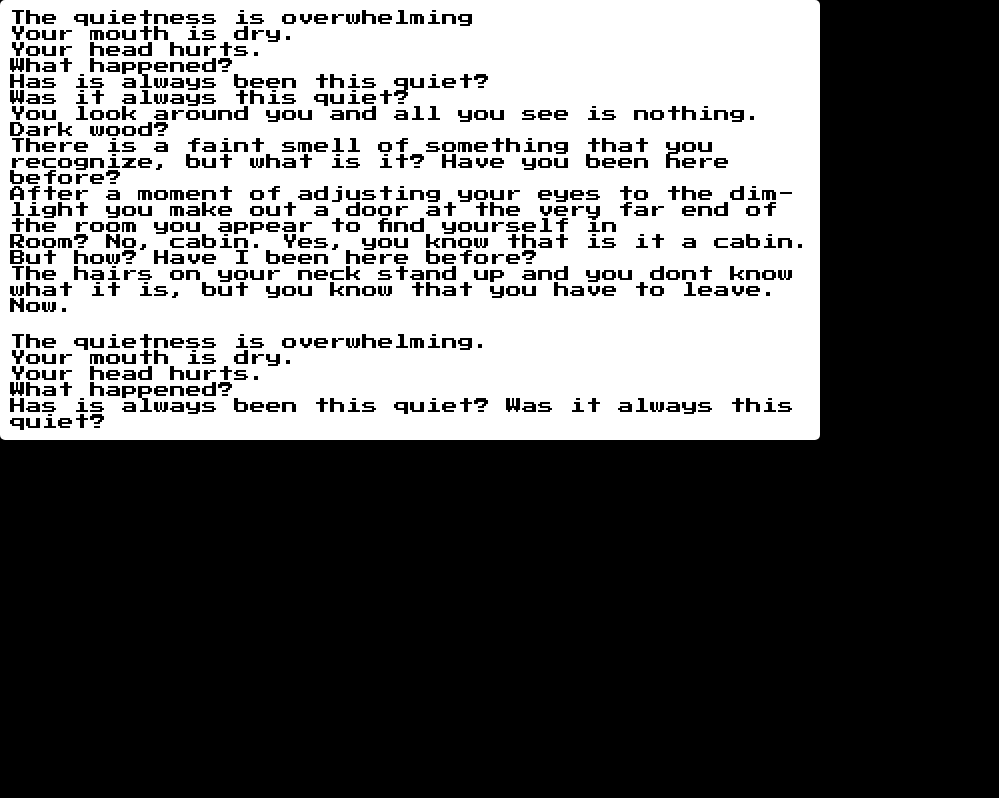
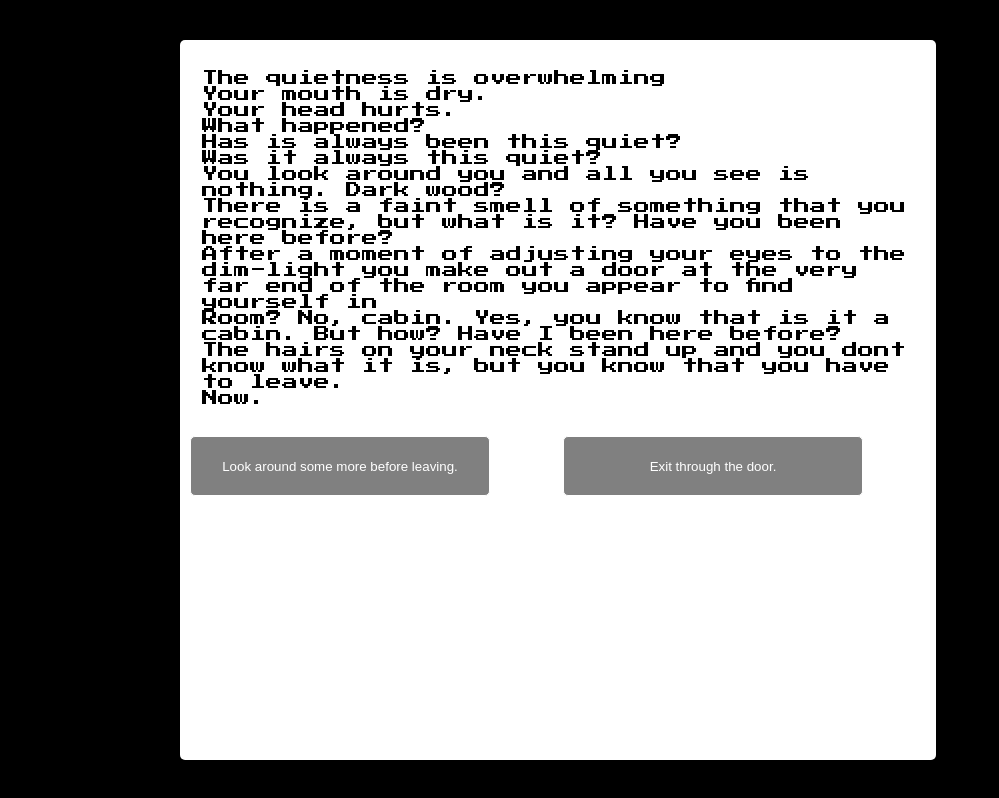
Before and after one commit to wictoriadrefelt/twistedStories, a website built with Vite: page index.html in a window 1280 px wide. Shown: the whole page, without its empty margins (0-999 px from the left). Built offline with nearby package versions, Linux system fonts and the light colour scheme.

Commit message:
something that works

```diff
--- a/index.html
+++ b/index.html
@@ -7,12 +7,17 @@
     <title>Dark forest</title>
   </head>
   <body>
+    <div class="main-area">
     <div class='container'>
-      <div class="text">Text</div>
+      <div class="text" id="text">Text</div>
+
       <div class="btn-grid" id="options">
-      <button class='btn' id="choiceOne"></button>
-      <button class='btn' id="choiceTwo"></button>
+      <button class='btn' id="left"></button>
+      <button class='btn' id="right"></button>
+      <div class="space" id="choiceOne"></div>
+      <div class="space" id="choiceTwo"></div>
       </div>
+    </div>
     </div>
     <script type="module" src="/src/main.ts"></script>
   </body>
--- a/src/gameData.ts
+++ b/src/gameData.ts
@@ -1,16 +1,16 @@
 
-import { nextStep } from "./styles/types";
+import { Step } from "./styles/types";
 
-export const gameDataList: nextStep[] = [{
+export const gameDataList: Step[] = [{
     id: 1,
-    story: 'The quietness is overwhelming' + '<br>' + 'Your mouth is dry.' + '<br>' +  'Your head hurts.' + '<br>' +  'What happened?' + '<br>' +  'Has is always been this quiet?' + '<br>' +  'Was it always this quiet?' + '<br>' +  'You look around you and all you see is nothing. Dark wood?' + '<br>' + 'There is a faint smell of something that you recognize, but what is it? Have you been here before?' + '<br>' +  'After a moment of adjusting your eyes to the dim-light you make out a door at the very far end of the room you appear to find yourself in' + '<br>' +  'Room? No, cabin. Yes, you know that is it a cabin. But how? Have I been here before? '+ '<br>' +  'The hairs on your neck stand up and you dont know what it is, but you know that you have to leave. '+ '<br>' + 'Now.',
+    story: 'The quietness is overwhelming \n Your mouth is dry. \n Your head hurts. \n What happened? \n Has is always been this quiet? \n Was it always this quiet? \n You look around you and all you see is nothing. Dark wood? \n There is a faint smell of something that you recognize, but what is it? Have you been here before? \n After a moment of adjusting your eyes to the dim-light you make out a door at the very far end of the room you appear to find yourself in \n Room? No, cabin. Yes, you know that is it a cabin. But how? Have I been here before? \n The hairs on your neck stand up and you dont know what it is, but you know that you have to leave. \n Now.',
     choices: {
         one: {text: 'Look around some more before leaving.', path: 3},
         two: {text: 'Exit through the door. ', path: 2}
     }
 }, {
 id: 2,
-    story: "You walk through the busted up, old wooden door. You're surprised that it was in any condition to hold anything out in the first place" + '<br>' +  "It is darker out here somehow. Like someone has compressed the darkness and it now sits like a heavy, blanket over your eyes." + '<br>' + "It's no longer quiet. Thousands of sounds that you can not comprehend. It feels like your head is about to explode." + '<br>' +  "And you can not see. Anything." + '<br>' +  " You fall down to the ground and you feel moss underneath your fingers. Or is it moss? At this point your head is too far gone. The darkness consumes you. " ,
+    story: "You walk through the busted up, old wooden door. You're surprised that it was in any condition to hold anything out in the first place \n It is darker out here somehow. Like someone has compressed the darkness and it now sits like a heavy, blanket over your eyes. \n It's no longer quiet. Thousands of sounds that you can not comprehend. It feels like your head is about to explode. \n And now you can not see. Anything. \n You fall down to the ground and you feel moss underneath your fingers. Or is it moss? At this point your head is too far gone. The darkness consumes you. " ,
     choices: {
         one: {text: 'Start over', path: 1},
         two: {text: '', path: 1}
@@ -26,7 +26,7 @@ id: 2,
     },
     {
         id: 4,
-            story: "You feel safer now that you have a source of light." + '<br>' +  " The darkness is heavy within the cabin but somehow when you open the busted up, old wooden door, the darkness apears to be heavier outside of the cabin. Like someone has thrown a dark blanket over your eyes. " + '<br>' +  "You quickly press the on-button on the flash-light and every fiber of your being is begging that it will work. " + '<br>' +  " Light. " + '<br>' +  "Not as strong as you would have liked it. But strong enough to pierce through at least some of the overwhelming darkness. There are trees everywhere you look. You are in a forest. Familiar to you somehow. " + '<br>' +  " The forest grows thick everywhere you look but to your left the trees seem to be slightly less stacked together. " + '<br>' +  " You feel as if this hold significance. Go left or go right? ",
+            story: "You feel safer now that you have a source of light. \n The darkness is heavy within the cabin but somehow when you open the busted up, old wooden door, the darkness apears to be heavier outside of the cabin. Like someone has thrown a dark blanket over your eyes. \n You quickly press the on-button on the flash-light and every fiber of your being is begging that it will work. \n Light. \n Not as strong as you would have liked it. But strong enough to pierce through at least some of the overwhelming darkness. There are trees everywhere you look. You are in a forest. Familiar to you somehow. \n The forest grows thick everywhere you look but to your left the trees seem to be slightly less stacked together. \n You feel as if this hold significance. Go left or go right? ",
              choices: {
                 one: {text: 'Go left', path: 5},
                 two: {text: 'Go right', path: 6}
@@ -35,7 +35,7 @@ id: 2,
         },
         {
             id: 5,
-                story: "At first it seems like you can squeeze through the first line of trees. But the further you get, you feel yourself somehow getting more and more stuck. Is it the branches? Is the ground?" + '<br>' +  " You can't feel where you stop and the forest begins. Your flash-light gets lost in what is now a hybrid of you and forest." + '<br>' +  " The quitness is no longer there. Your head fills with sounds. Thousands of sounds that you can not understand. Your head feels like it's about to explode. " + '<br>' +  " And you can't see. Anything. " + '<br>' +  "You fall down to the ground and you feel moss underneath your fingers. Or is it moss? It feels more organic, like flesh or skin." + '<br>' +  " At this point your head is too far gone. The darkness consumes you. ",
+                story: "At first it seems like you can squeeze through the first line of trees. But the further you get, you feel yourself somehow getting more and more stuck. Is it the branches? Is the ground? \n You can't feel where you stop and the forest begins. Your flash-light gets lost in what is now a hybrid of you and forest.\n The quitness is no longer there. Your head fills with sounds. Thousands of sounds that you can not understand. Your head feels like it's about to explode. \n And you can't see. Anything. \n You fall down to the ground and you feel moss underneath your fingers. Or is it moss? It feels more organic, like flesh or skin. \n At this point your head is too far gone. The darkness consumes you. ",
                                choices: {
                     one: {text: 'Start over', path: 1},
                     two: {text: '', path: 1}
@@ -43,15 +43,15 @@ id: 2,
             },
             {
                 id: 6,
-                    story: "It's a struggle to get through the thick line of trees. Thorns and branches tear at your clothes and your skin, it almost like the trees are violently trying to fight you. The cuts go deeper, and the trees feel more violent and aggressive for every passing minute. " + '<br>' +  " Just as you think you won't be able to last a minute longer the trees thin out. You step out in to what you can only discribe as a glade, but the darkness still remains." + '<br>' +  " You wonder how there is no more light out here than within the trees. It must be night? But when was night ever this dark? ",
+                    story: "It's a struggle to get through the thick line of trees. Thorns and branches tear at your clothes and your skin, it almost like the trees are violently trying to fight you. The cuts go deeper, and the trees feel more violent and aggressive for every passing minute. \n Just as you think you won't be able to last a minute longer the trees thin out. You step out in to what you can only discribe as a glade, but the darkness still remains. \n You wonder how there is no more light out here than within the trees. It must be night? But when was night ever this dark? ",
                                  choices: {
                         one: {text: 'Continue further', path: 7},
-                        //two: {text: 'Exit through the door. ', path: 2}
+                        two: {text: '', path: 7}
                     }
                 },
                 {
                     id: 7,
-                        story: "Suddenly there is a sound. " + '<br>' +  " From a place without any sound it's earpiercing, although it's probably no more than a whisper really. " + '<br>' +  " You look up and you see the contours of something. An animal? You make out horns, like on a stag? But this is not a stag, this much you know. " + '<br>' +  " When you try and make out what it is your facing the unknown creature vanishes in to the trees facing you. As soon as the creature disapears the silence is back again",
+                        story: "Suddenly there is a sound.  \n From a place without any sound it's earpiercing, although it's probably no more than a whisper really. \n You look up and you see the contours of something. An animal? You make out horns, like on a stag? But this is not a stag, this much you know. \n When you try and make out what it is your facing the unknown creature vanishes in to the trees facing you. As soon as the creature disapears the silence is back again",
                             choices: {
                             one: {text: 'Follow the creature', path: 8},
                             two: {text: 'Stay in the glade ', path: 9}
@@ -61,14 +61,14 @@ id: 2,
                         id: 8,
                             story: "Woods will consume you. ",
                                                       choices: {
-                                one: {text: 'Start over', path: 1}
-                                //two: {text: 'Exit through the door. ', path: 2}
+                                one: {text: 'Start over', path: 1},
+                                two: {text: '', path: 1}
                             }
                         },
 
                     {
                         id: 9,
-                            story: "The sight of the creature moving away made you earie. " + '<br>' +  " You decide to not follow it as you watch it leave. " + '<br>' +  " You look towards the ground where the creature just stood. Something lies there.  ",
+                            story: "The sight of the creature moving away made you earie. \n You decide to not follow it as you watch it leave. \n You look towards the ground where the creature just stood. Something lies there.  ",
                                 choices: {
                                 one: {text: 'investigate object', path: 10},
                                 two: {text: 'leave it', path: 1}
@@ -76,18 +76,18 @@ id: 2,
                         },
                         {
                             id: 10,
-                                story: "Where the creature stood lies some form of compass. " + '<br>' +  " You remember. Something. But it wont spin as you move? Is it broken? Or is the fault not with the compass, rather than with this place? " + '<br>' +  " Somehow it feels like nothing normal would be as it would be here. You start walking towards where the arrow points although you don't see the point. But what else is there? " + '<br>' +  " What now. Nothing.",
+                                story: "Where the creature stood lies some form of compass. \n You remember. Something. But it wont spin as you move? Is it broken? Or is the fault not with the compass, rather than with this place? \n Somehow it feels like nothing normal would be as it would be here. You start walking towards where the arrow points although you don't see the point. But what else is there? \n What now. Nothing.",
                                       choices: {
-                                    one: {text: 'Continue', path: 11}
-                                    //two: {text: 'leave it', path: 1}
+                                    one: {text: 'Continue', path: 11},
+                                    two: {text: '', path: 11}
                                 }
                             },
                             {
                                 id: 11,
-                                    story: "The quietness is overwhelming. " + '<br>' +  " Your mouth is dry. " + '<br>' +  " Your head hurts." + '<br>' +  " What happened? " + '<br>' +  " Has is always been this quiet? Was it always this quiet?",
+                                    story: "The quietness is overwhelming. \n Your mouth is dry. \n Your head hurts. \n What happened? \n Has is always been this quiet? Was it always this quiet?",
                                         choices: {
                                         one: {text: 'You made it out alive? Or did you? It seems like everything just starts again here. Would you like to continue the loop?', path: 1},
-                                        //two: {text: 'leave it', path: 1}
+                                        two: {text: '', path: 1}
                                     }
                                 },
 
--- a/src/main.ts
+++ b/src/main.ts
@@ -1,75 +1,70 @@
 
 
 import './style.css'
-import { nextStep } from './styles/types';
+//import { nextStep } from './styles/types';
 import { gameDataList } from './gameData';
 
 
 const textElement = document.querySelector(".text") as HTMLElement | null | undefined
-const optionButtonsElement = document.querySelector('#options') as HTMLInputElement | null | undefined
-
-console.log(gameDataList);
-console.log(gameDataList[1].story)
+const choiceOne = document.getElementById('left') as HTMLElement
+const choiceTwo = document.querySelector('#right') as HTMLElement
 
 
 
+let gameStep = gameDataList[0]
+//console.log(gameStep)
 
-for(let i=0; i < gameDataList.length; i++){
-  console.log(gameDataList[i].id)
-  if(gameDataList[i]. id == 1){
-    textElement!.innerHTML = gameDataList[i].story
+function game(this: HTMLElement, event: MouseEvent) : void {
+  let step: number = 1;
+  if(this.id == 'left') {
+    //console.log('hej')
+    step = gameStep.choices.one.path
+    //console.log(step)
+  }else if(this.id == 'right') {
+    //console.log('howdy')
+    step = gameStep.choices.two.path
+    //console.log(step)
+  }else{
+    console.log('error');
+  }
 
-    }
-    optionButtonsElement!.innerHTML = gameDataList[i].story
+  const foundPath = gameDataList.find( function (nextStep) {
+    return nextStep.id == step;
+
+  })
+
+  if(foundPath){
+   gameStep = foundPath;
+   render();
+
+}
+}
+
+function render() {
+  if(gameStep.story){
+    textElement!.innerText = gameStep.story;
   }
+  if(gameStep.choices.one){
+    choiceOne.innerText = gameStep.choices.one.text;
+
+  }
+  if(gameStep.choices.two){
+    choiceTwo.innerText = gameStep.choices.two.text
+  }
+}
+
+
+// buttons to click
+choiceOne.addEventListener("click", game)
+choiceTwo.addEventListener("click", game)
 
 
 
-/* function helloWorld() {
-  const element= document.getElementById("options");
+function init(): void {
 
-  if (optionButtonsElement) {
-  optionButtonsElement.innerHTML = "Hello, World!";
-  }
+  render()
 }
-helloWorld();
-
- */
 
 
-/*
-  console.log(nextSteps[0].story)
 
-  if(optionButtonsElement){
-  optionButtonsElement!.innerHTML = nextSteps[0].story;
-  } */
-
-/*
-  abstract class Person {
-    constructor(firstName:string, lastName:string) {
-
-      this.firstName = firstName
-      this.lastName = lastName
-      //this.SSN = SSN
-    }
-    protected firstName: string
-    protected lastName: string
-    //private SSN: number
-
-    abstract getDateOfBith: () => string
-
-    }
-
-  class Student extends Person {
-    constructor(firstName: string, lastName: string, SSN:string)
-    super(firstName, lastName)
-    this.SSN = SSN;
-  }
-    private SSN: string
-    getDateOfBirth: () => string = () => {
-      return this.SSN.toString().split("-")[0];
-    }
-
-  const newPerson = new Person('hanna', 'nymåne', '233244');
-
-  newPerson.getDateOfBirth();  */
+init()
--- a/src/renderFunctions.ts
+++ b/src/renderFunctions.ts
@@ -1,5 +1,5 @@
-import { gameStep } from "./styles/types"
+import { Step } from "./styles/types"
 
-export const renderGameStep: (gameStep: gameStep) => void = (gameStep) => {
+export const renderGameStep: (gameStep: Step) => void = (gameStep) => {
 //render gamestep
 }
--- a/src/style.css
+++ b/src/style.css
@@ -16,17 +16,27 @@ body {
   width: 100vw;
   height: 100vh;
   font-family: 'arcade';
+  display: flex;
 
 }
 
+
 .container {
-  width: 800px;
+  justify-content: center;
+  width: 900px;
+  height: 700px;
   max-width: 80%;
   background-color: white;
   padding: 10px;
   border-radius: 5px;
   box-shadow: 0 0 10px 2px;
   gap: 40px;
+}
+
+.text {
+  margin: 10px;
+  gap: 10px;
+  padding: 10px 2px;
 }
 
 
```
Also changed, not shown: src/styles/types.ts (+13 -3 lines), 1 other file.
